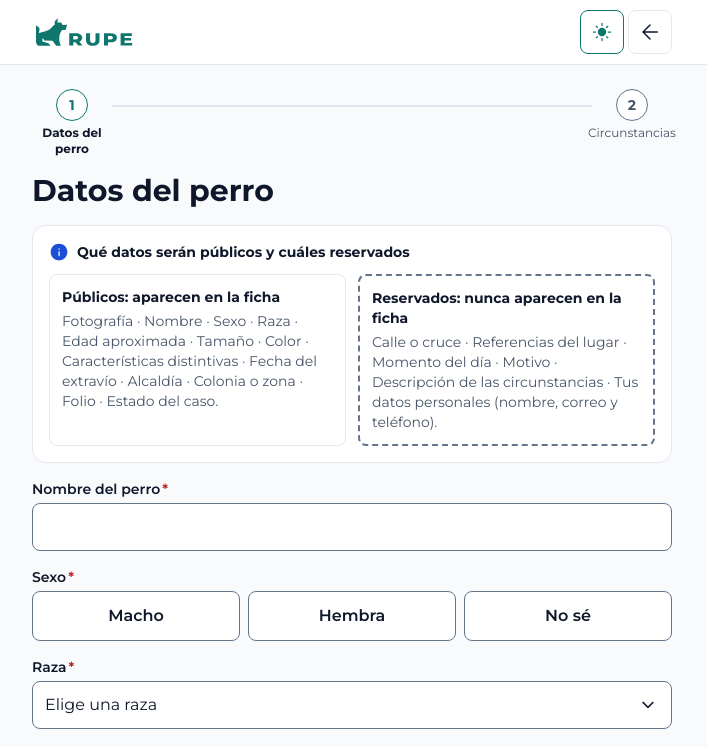
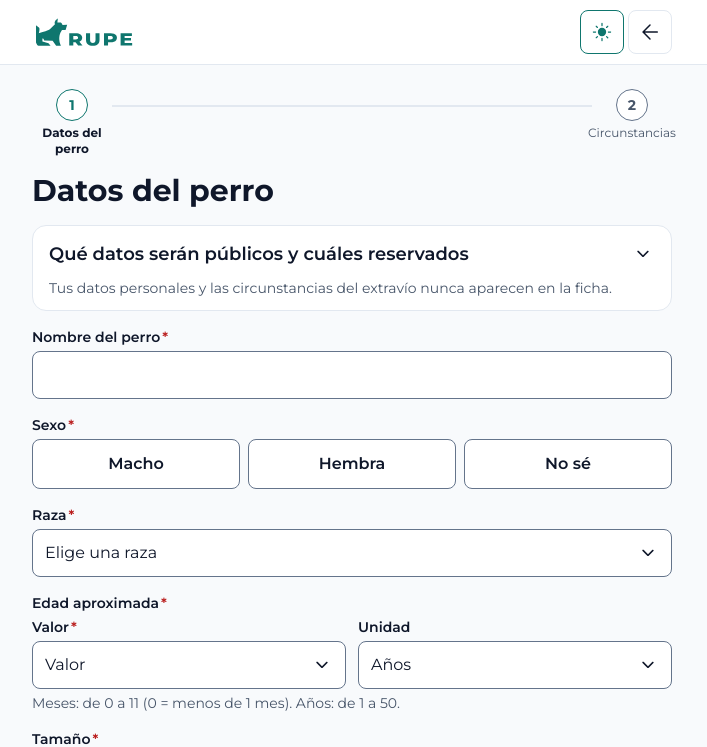
Before and after one commit to raulsansal/rupe-prototipo, a Next.js app: page /tutor/registrar in a window 1280 px wide. Shown: the top 747 px of the page, without its empty margins (288-995 px from the left). Built offline with nearby package versions, Linux system fonts and the light colour scheme.

Commit message:
fix: TUT-02 y TUT-03 con títulos en la tarjeta, aviso plegable, foto centrada y confirmación al salir

```diff
--- a/src/components/features/registro/AvisoPublicoReservado.tsx
+++ b/src/components/features/registro/AvisoPublicoReservado.tsx
@@ -1,17 +1,20 @@
-import { Icono } from "@/components/ui/Icono";
+import { Plegable } from "@/components/ui/Plegable";
 
 const PUBLICOS = ["Fotografía", "Nombre", "Sexo", "Raza", "Edad aproximada", "Tamaño", "Color", "Características distintivas", "Fecha del extravío", "Alcaldía", "Colonia o zona", "Folio", "Estado del caso"];
 const RESERVADOS = ["Calle o cruce", "Referencias del lugar", "Momento del día", "Motivo", "Descripción de las circunstancias", "Tus datos personales (nombre, correo y teléfono)"];
 
-/** Qué datos se publican en la ficha y cuáles quedan reservados (criterio vigente). Se distinguen por título y por borde, no solo por color. */
+/**
+ * Qué datos se publican en la ficha y cuáles quedan reservados (criterio vigente). Bloque plegable, cerrado al inicio; la
+ * línea de resumen se ve siempre. Los dos grupos se distinguen por título y por borde, no solo por color.
+ */
 export function AvisoPublicoReservado() {
   return (
-    <section aria-labelledby="aviso-publico" className="flex flex-col gap-3 rounded-tarjeta border border-border bg-surface p-4">
-      <h2 id="aviso-publico" className="flex items-center gap-2 text-small font-bold">
-        <Icono nombre="info" tamano={20} className="text-info" />
-        Qué datos serán públicos y cuáles reservados
-      </h2>
-      <div className="grid gap-3 md:grid-cols-2">
+    <Plegable
+      nivel={2}
+      titulo="Qué datos serán públicos y cuáles reservados"
+      descripcion="Tus datos personales y las circunstancias del extravío nunca aparecen en la ficha."
+    >
+      <div className="grid gap-3 py-2 md:grid-cols-2">
         <div className="rounded-campo border border-border p-3">
           <h3 className="text-small font-bold">Públicos: aparecen en la ficha</h3>
           <p className="mt-1 text-small text-text-muted">{PUBLICOS.join(" · ")}.</p>
@@ -21,6 +24,6 @@ export function AvisoPublicoReservado() {
           <p className="mt-1 text-small text-text-muted">{RESERVADOS.join(" · ")}.</p>
         </div>
       </div>
-    </section>
+    </Plegable>
   );
 }
--- a/src/components/features/registro/FlujoRegistro.tsx
+++ b/src/components/features/registro/FlujoRegistro.tsx
@@ -1,11 +1,12 @@
 "use client";
 
 import { useRouter } from "next/navigation";
-import { useEffect, useRef, useState } from "react";
+import { useEffect, useRef, useState, type MouseEvent } from "react";
 import { PlantillaFlujo } from "@/components/layout/PlantillaFlujo";
 import { FOLIO_NUEVO } from "@/mocks/casos";
 import { hoyLocal } from "../avistamiento/datos";
 import { AvisoPublicoReservado } from "./AvisoPublicoReservado";
+import { DialogoConfirmacion } from "@/components/ui/DialogoConfirmacion";
 import { PASOS_REGISTRO, REGISTRO_VACIO, TITULOS_REGISTRO, validarRegistro, type DatosRegistro, type ErroresRegistro } from "./datos";
 import { PasoCircunstancias } from "./PasoCircunstancias";
 import { PasoDatosPerro, type ActualizarRegistro } from "./PasoDatosPerro";
@@ -22,6 +23,7 @@ export function FlujoRegistro({ inicial }: { inicial: EstadoInicialRegistro }) {
   const [datos, setDatos] = useState<DatosRegistro>({ ...REGISTRO_VACIO, ...inicial.datos });
   const [errores, setErrores] = useState<ErroresRegistro>({});
   const [intentos, setIntentos] = useState(0);
+  const [confirmarSalida, setConfirmarSalida] = useState(false);
   const montado = useRef(false);
 
   useEffect(() => {
@@ -53,6 +55,16 @@ export function FlujoRegistro({ inicial }: { inicial: EstadoInicialRegistro }) {
     }
   };
 
+  // Hay algo capturado si algún campo difiere del formulario vacío (la unidad de edad ya trae «años» por defecto).
+  const hayCapturado = (Object.keys(REGISTRO_VACIO) as (keyof DatosRegistro)[]).some((k) => datos[k] !== REGISTRO_VACIO[k]);
+
+  /** Salir del registro (flecha del encabezado o «Cancelar»): con datos capturados pide confirmación. */
+  function alSalir(e: MouseEvent<HTMLElement>) {
+    if (!hayCapturado) return; // vacío: el enlace navega sin preguntar
+    e.preventDefault();
+    setConfirmarSalida(true);
+  }
+
   function continuar() {
     const e = validarRegistro(paso, datos, hoyLocal());
     if (Object.keys(e).length) {
@@ -71,18 +83,28 @@ export function FlujoRegistro({ inicial }: { inicial: EstadoInicialRegistro }) {
       pasoActual={paso}
       titulo={TITULOS_REGISTRO[paso - 1]}
       hrefSalir="/tutor"
-      regresar={paso === 1 ? { href: "/tutor", etiqueta: "Cancelar" } : { onClick: () => { setErrores({}); setPaso(1); } }}
+      onSalir={alSalir}
+      regresar={paso === 1 ? { href: "/tutor", etiqueta: "Cancelar", onClick: alSalir } : { onClick: () => { setErrores({}); setPaso(1); } }}
       continuar={{ etiqueta: paso === 1 ? "Guardar y continuar" : "Guardar registro", onClick: continuar }}
     >
       <div className="flex flex-col gap-4">
-        <AvisoPublicoReservado />
-        <div data-paso={1} hidden={paso !== 1}>
+        <div data-paso={1} hidden={paso !== 1} className="flex flex-col gap-4">
+          <AvisoPublicoReservado />
           <PasoDatosPerro datos={datos} errores={errores} actualizar={actualizar} fotoInicial={inicial.datos.fotoUrl} />
         </div>
         <div data-paso={2} hidden={paso !== 2}>
           <PasoCircunstancias datos={datos} errores={errores} actualizar={actualizar} />
         </div>
       </div>
+      <DialogoConfirmacion
+        abierto={confirmarSalida}
+        onCerrar={() => setConfirmarSalida(false)}
+        titulo="¿Salir del registro?"
+        descripcion="Se perderá lo capturado."
+        textoConfirmar="Salir"
+        textoCancelar="Seguir aquí"
+        onConfirmar={() => router.push("/tutor")}
+      />
     </PlantillaFlujo>
   );
 }
--- a/src/components/features/registro/PasoDatosPerro.tsx
+++ b/src/components/features/registro/PasoDatosPerro.tsx
@@ -123,6 +123,7 @@ export function PasoDatosPerro({ datos, errores, actualizar, fotoInicial }: Prop
       <CargaFotografia
         etiqueta="Fotografía del perro"
         requerido
+        centrada
         vistaPreviaInicial={fotoInicial}
         onCambio={(fotoUrl) => actualizar({ fotoUrl }, ["foto"])}
         errorExterno={errores.foto}
--- a/src/components/ui/CargaFotografia.tsx
+++ b/src/components/ui/CargaFotografia.tsx
@@ -21,11 +21,13 @@ type Props = {
   onCambio?: (vista: string | undefined) => void;
   /** Error de validación del formulario (p. ej. «La fotografía es obligatoria»); se asocia al control con aria-describedby. */
   errorExterno?: string;
+  /** Centra la caja de carga (por defecto queda a la izquierda). */
+  centrada?: boolean;
   className?: string;
 };
 
 /** Carga de una fotografía (JPG o PNG, máx. 4 MB), con vista previa 1:1. El recorte es solo de presentación. */
-export function CargaFotografia({ etiqueta, name, requerido, vistaPreviaInicial, errorInicial, onCambio, errorExterno, className }: Props) {
+export function CargaFotografia({ etiqueta, name, requerido, vistaPreviaInicial, errorInicial, onCambio, errorExterno, centrada, className }: Props) {
   const id = useId();
   const [vista, setVista] = useState<string | undefined>(vistaPreviaInicial);
   const [error, setError] = useState<ErrorFoto | undefined>(errorInicial);
@@ -80,6 +82,7 @@ export function CargaFotografia({ etiqueta, name, requerido, vistaPreviaInicial,
       <div
         className={cx(
           "foco-hijo relative aspect-square w-full max-w-56 overflow-hidden rounded-tarjeta",
+          centrada && "mx-auto",
           vista ? "border border-border" : cx("border-2 border-dashed", hayError ? "border-danger bg-danger-bg" : "border-border-strong bg-surface"),
         )}
       >
--- a/src/components/ui/EnlaceIcono.tsx
+++ b/src/components/ui/EnlaceIcono.tsx
@@ -1,4 +1,5 @@
 import Link from "next/link";
+import type { MouseEventHandler } from "react";
 import { cx } from "@/lib/clases";
 import { CLASES_BOTON_ICONO } from "./BotonIcono";
 import { Icono, type NombreIcono } from "./Icono";
@@ -11,14 +12,17 @@ type Props = {
   etiqueta: string;
   insignia?: number;
   contorno?: boolean;
+  /** Para interceptar la navegación (p. ej. pedir confirmación antes de salir); llama a preventDefault para cancelarla. */
+  onClick?: MouseEventHandler<HTMLAnchorElement>;
   className?: string;
 };
 
 /** Enlace cuadrado de 44 px con solo ícono (equivalente de BotonIcono para navegar). */
-export function EnlaceIcono({ href, icono, etiqueta, insignia, contorno = false, className }: Props) {
+export function EnlaceIcono({ href, icono, etiqueta, insignia, contorno = false, onClick, className }: Props) {
   return (
     <Link
       href={href}
+      onClick={onClick}
       aria-label={insignia ? `${etiqueta}, ${insignia > 9 ? "más de 9" : insignia} nuevos` : etiqueta}
       className={cx(CLASES_BOTON_ICONO, contorno && "borde-campo border-border bg-surface", className)}
     >
```
Also changed, not shown: src/components/features/registro/PasoCircunstancias.tsx (+10 -6 lines), src/components/layout/PlantillaFlujo.tsx (+7 -5 lines).
